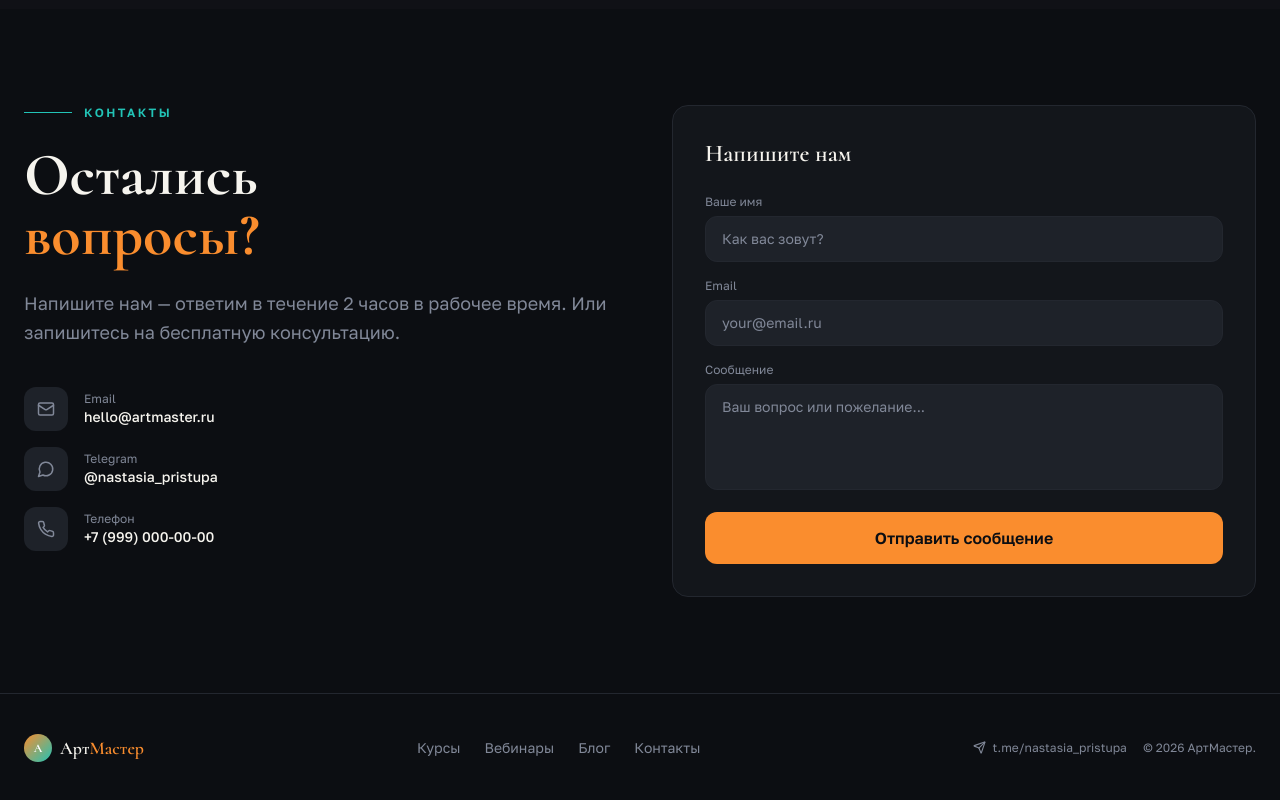
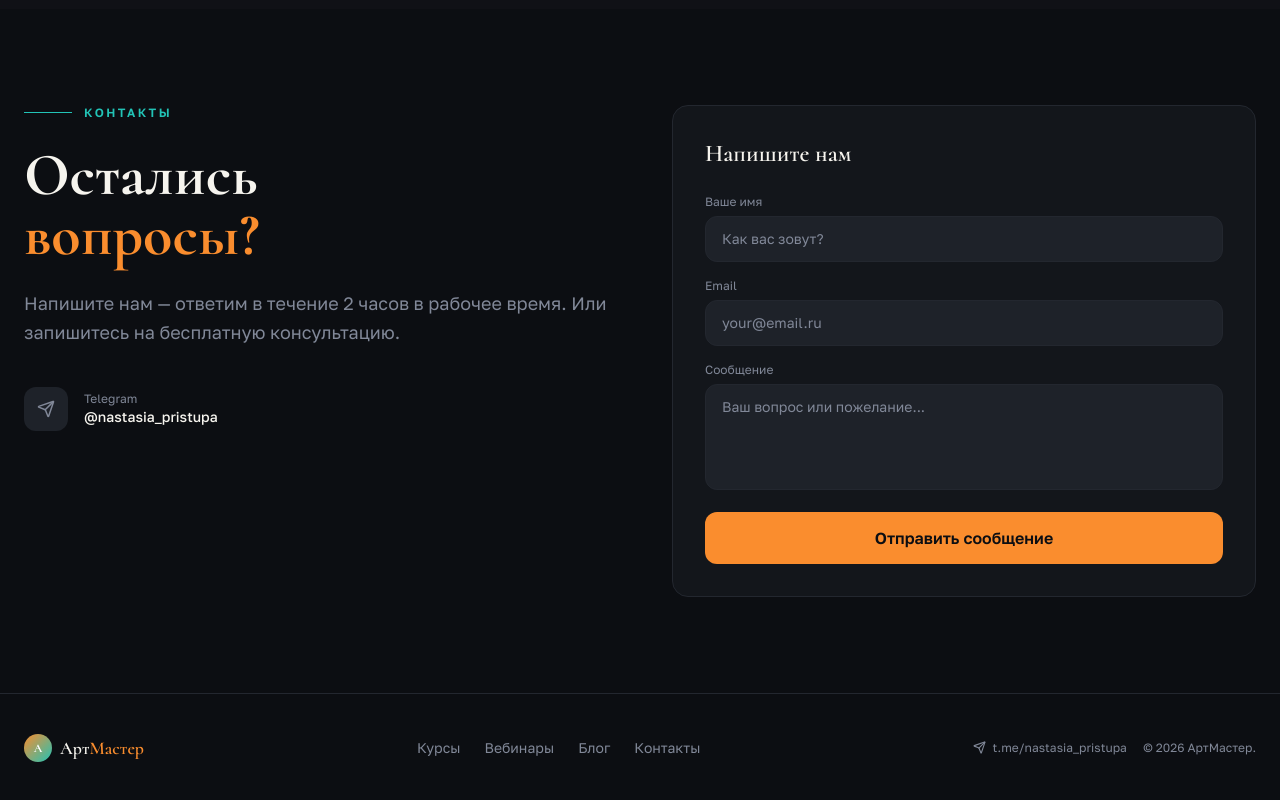
Before and after one commit to pr-poehali-dev/beauty-boundaries-guide, a React (Vite) app: page / in a window 1280 px wide. Shown: the part 4219-5019 px from the top of the page. Built offline with nearby package versions, Linux system fonts and the light colour scheme.

Commit message:
Оставить только Telegram

```diff
--- a/src/components/ContactsSection.tsx
+++ b/src/components/ContactsSection.tsx
@@ -23,21 +23,20 @@ export default function ContactsSection() {
               </p>
 
               <div className="flex flex-col gap-4">
-                {[
-                  { icon: "Mail", label: "Email", value: "hello@artmaster.ru" },
-                  { icon: "MessageCircle", label: "Telegram", value: "@nastasia_pristupa", href: "https://t.me/nastasia_pristupa" },
-                  { icon: "Phone", label: "Телефон", value: "+7 (999) 000-00-00" },
-                ].map((contact) => (
-                  <div key={contact.label} className="flex items-center gap-4 group cursor-pointer">
-                    <div className="w-11 h-11 rounded-xl bg-secondary flex items-center justify-center group-hover:bg-coral/10 transition-colors">
-                      <Icon name={contact.icon as "Mail" | "MessageCircle" | "Phone"} size={18} className="text-muted-foreground group-hover:text-coral transition-colors" />
-                    </div>
-                    <div>
-                      <div className="text-xs text-muted-foreground">{contact.label}</div>
-                      <div className="text-sm font-medium group-hover:text-coral transition-colors">{contact.value}</div>
-                    </div>
+                <a
+                  href="https://t.me/nastasia_pristupa"
+                  target="_blank"
+                  rel="noopener noreferrer"
+                  className="flex items-center gap-4 group"
+                >
+                  <div className="w-11 h-11 rounded-xl bg-secondary flex items-center justify-center group-hover:bg-coral/10 transition-colors">
+                    <Icon name="Send" size={18} className="text-muted-foreground group-hover:text-coral transition-colors" />
                   </div>
-                ))}
+                  <div>
+                    <div className="text-xs text-muted-foreground">Telegram</div>
+                    <div className="text-sm font-medium group-hover:text-coral transition-colors">@nastasia_pristupa</div>
+                  </div>
+                </a>
               </div>
             </div>
 
```
